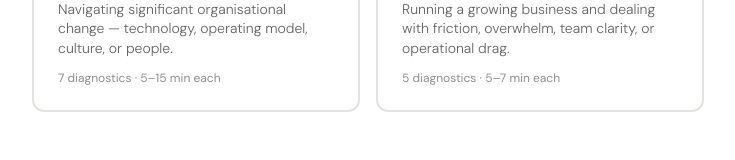
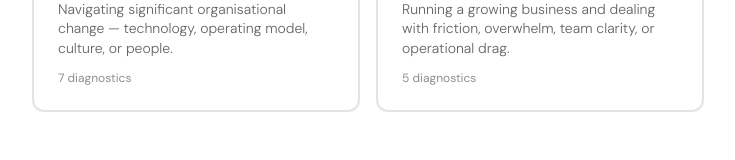
Before and after one commit to simplyclear26/Clarity, a Next.js app: page / in a window 1280 px wide. Shown: the part 723-883 px from the top of the page, without its empty margins (272-1007 px from the left). Built offline with nearby package versions, Linux system fonts and the light colour scheme.

Commit message:
Clean up remaining trademark symbols

```diff
--- a/src/app/layout.tsx
+++ b/src/app/layout.tsx
@@ -6,7 +6,7 @@ const dmSans = DM_Sans({ subsets: ['latin'], variable: '--font-sans', display: '
 const dmSerif = DM_Serif_Display({ subsets: ['latin'], variable: '--font-serif', display: 'swap', weight: '400', style: ['normal','italic'] })
 
 export const metadata: Metadata = {
-  title: 'Clarity Suite™ — Simply Clear',
+  title: 'Clarity Suite — Simply Clear',
   description: 'Free diagnostics for leaders navigating enterprise transformation and small business complexity.',
 }
 
--- a/src/app/page.tsx
+++ b/src/app/page.tsx
@@ -85,7 +85,7 @@ export default function HubPage() {
       {/* Hero */}
       <section className="border-b border-border px-6 py-20 text-center">
         <motion.div initial={{ opacity: 0, y: 12 }} animate={{ opacity: 1, y: 0 }} className="inline-flex items-center gap-2 bg-teal-light text-teal-dark text-[11px] font-medium tracking-widest uppercase px-4 py-1.5 rounded-full mb-8 border border-teal/20">
-          <span className="w-1.5 h-1.5 rounded-full bg-teal animate-pulse" />Simply Clear™ · Clarity Suite
+          <span className="w-1.5 h-1.5 rounded-full bg-teal animate-pulse" />Simply Clear · Clarity Suite
         </motion.div>
         <motion.h1 initial={{ opacity: 0, y: 16 }} animate={{ opacity: 1, y: 0 }} transition={{ delay: 0.08 }}
           className="font-serif text-[clamp(2.2rem,5vw,3.8rem)] leading-[1.1] tracking-tight text-charcoal max-w-3xl mx-auto mb-5">
@@ -109,7 +109,7 @@ export default function HubPage() {
             </div>
             <h3 className="font-serif text-lg text-charcoal mb-1">Enterprise and transformation</h3>
             <p className="text-sm text-charcoal-3 font-light leading-snug">Navigating significant organisational change — technology, operating model, culture, or people.</p>
-            <p className="text-xs text-charcoal-4 mt-3">7 diagnostics · 5–15 min each</p>
+            <p className="text-xs text-charcoal-4 mt-3">7 diagnostics</p>
           </button>
           <button onClick={() => { setAudience('sme'); setFilter('all') }}
             className={`text-left p-6 rounded-xl border-2 transition-all duration-200 ${audience === 'sme' ? 'border-amber bg-amber/5' : 'border-border bg-white hover:border-amber hover:bg-amber/5'}`}>
@@ -118,7 +118,7 @@ export default function HubPage() {
             </div>
             <h3 className="font-serif text-lg text-charcoal mb-1">Small business and leadership</h3>
             <p className="text-sm text-charcoal-3 font-light leading-snug">Running a growing business and dealing with friction, overwhelm, team clarity, or operational drag.</p>
-            <p className="text-xs text-charcoal-4 mt-3">5 diagnostics · 5–7 min each</p>
+            <p className="text-xs text-charcoal-4 mt-3">5 diagnostics</p>
           </button>
         </div>
 
```
